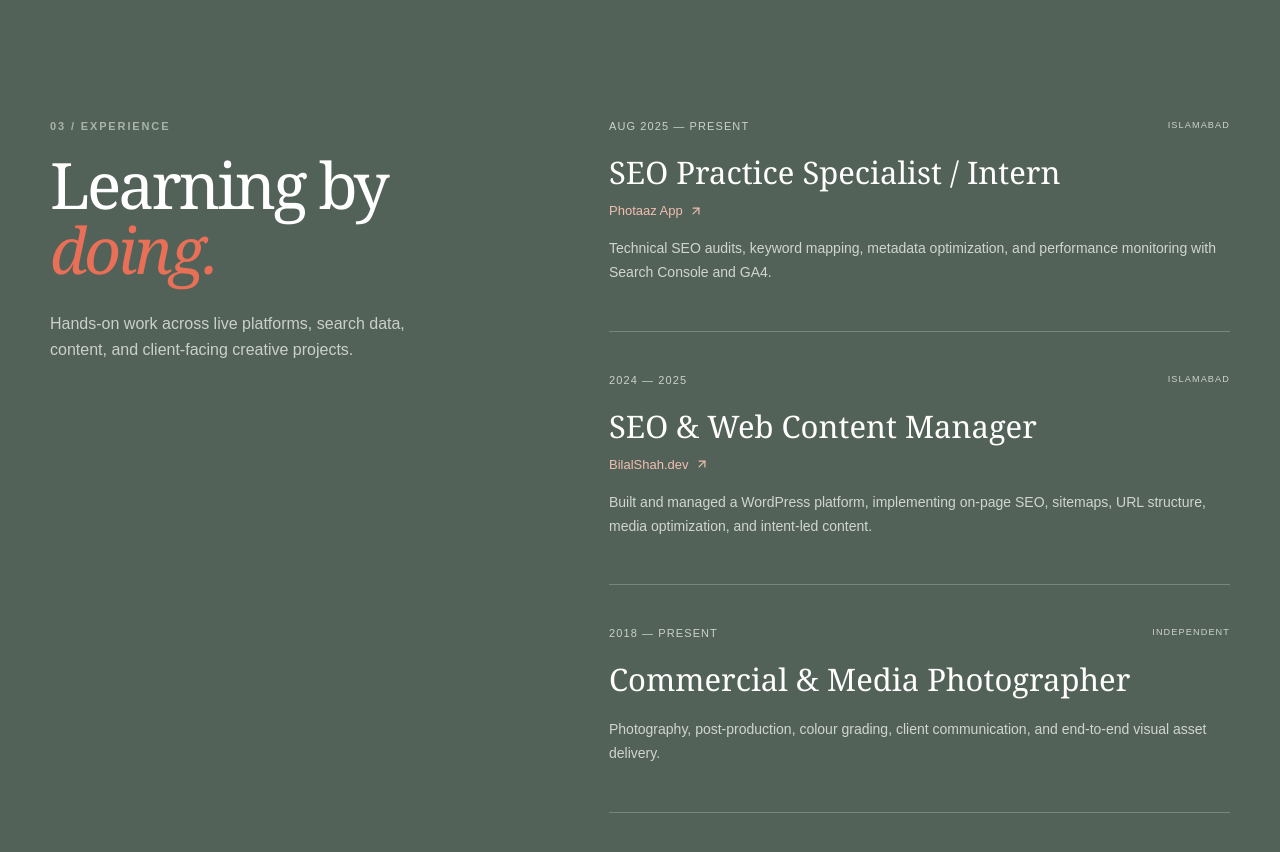
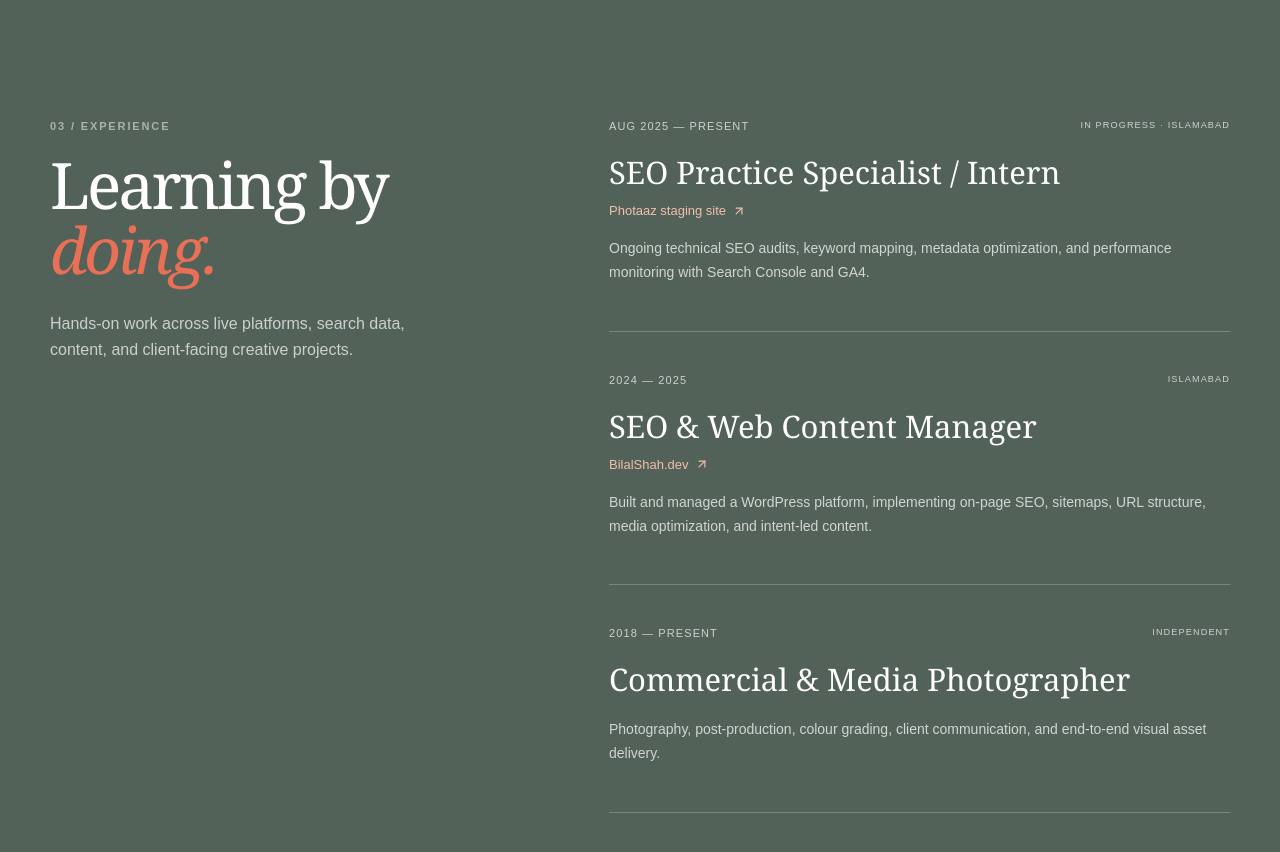
Before and after one commit to bilalshahdev/sabeera, a Next.js app: page / in a window 1280 px wide. Shown: the part 2140-2992 px from the top of the page. Built offline with nearby package versions, Linux system fonts and the light colour scheme.

Commit message:
Use Photaaz staging URL

```diff
--- a/app/page.tsx
+++ b/app/page.tsx
@@ -87,7 +87,7 @@ export default function Home() {
         <div className="shell experience-grid">
           <div className="experience-intro"><p className="section-no">03 / EXPERIENCE</p><h2>Learning by<br /><em>doing.</em></h2><p>Hands-on work across live platforms, search data, content, and client-facing creative projects.</p></div>
           <div className="timeline">
-            <article><div className="timeline-head"><span>Aug 2025 — Present</span><small>Islamabad</small></div><h3>SEO Practice Specialist / Intern</h3><a href="https://photaaz.app" target="_blank" rel="noreferrer">Photaaz App <ArrowUpRight size={14} /></a><p>Technical SEO audits, keyword mapping, metadata optimization, and performance monitoring with Search Console and GA4.</p></article>
+            <article><div className="timeline-head"><span>Aug 2025 — Present</span><small>In progress · Islamabad</small></div><h3>SEO Practice Specialist / Intern</h3><a href="https://photaaz-staging.vercel.app/" target="_blank" rel="noreferrer">Photaaz staging site <ArrowUpRight size={14} /></a><p>Ongoing technical SEO audits, keyword mapping, metadata optimization, and performance monitoring with Search Console and GA4.</p></article>
             <article><div className="timeline-head"><span>2024 — 2025</span><small>Islamabad</small></div><h3>SEO & Web Content Manager</h3><a href="https://bilalshahdev.site.je/" target="_blank" rel="noreferrer">BilalShah.dev <ArrowUpRight size={14} /></a><p>Built and managed a WordPress platform, implementing on-page SEO, sitemaps, URL structure, media optimization, and intent-led content.</p></article>
             <article><div className="timeline-head"><span>2018 — Present</span><small>Independent</small></div><h3>Commercial & Media Photographer</h3><p>Photography, post-production, colour grading, client communication, and end-to-end visual asset delivery.</p></article>
           </div>
```
